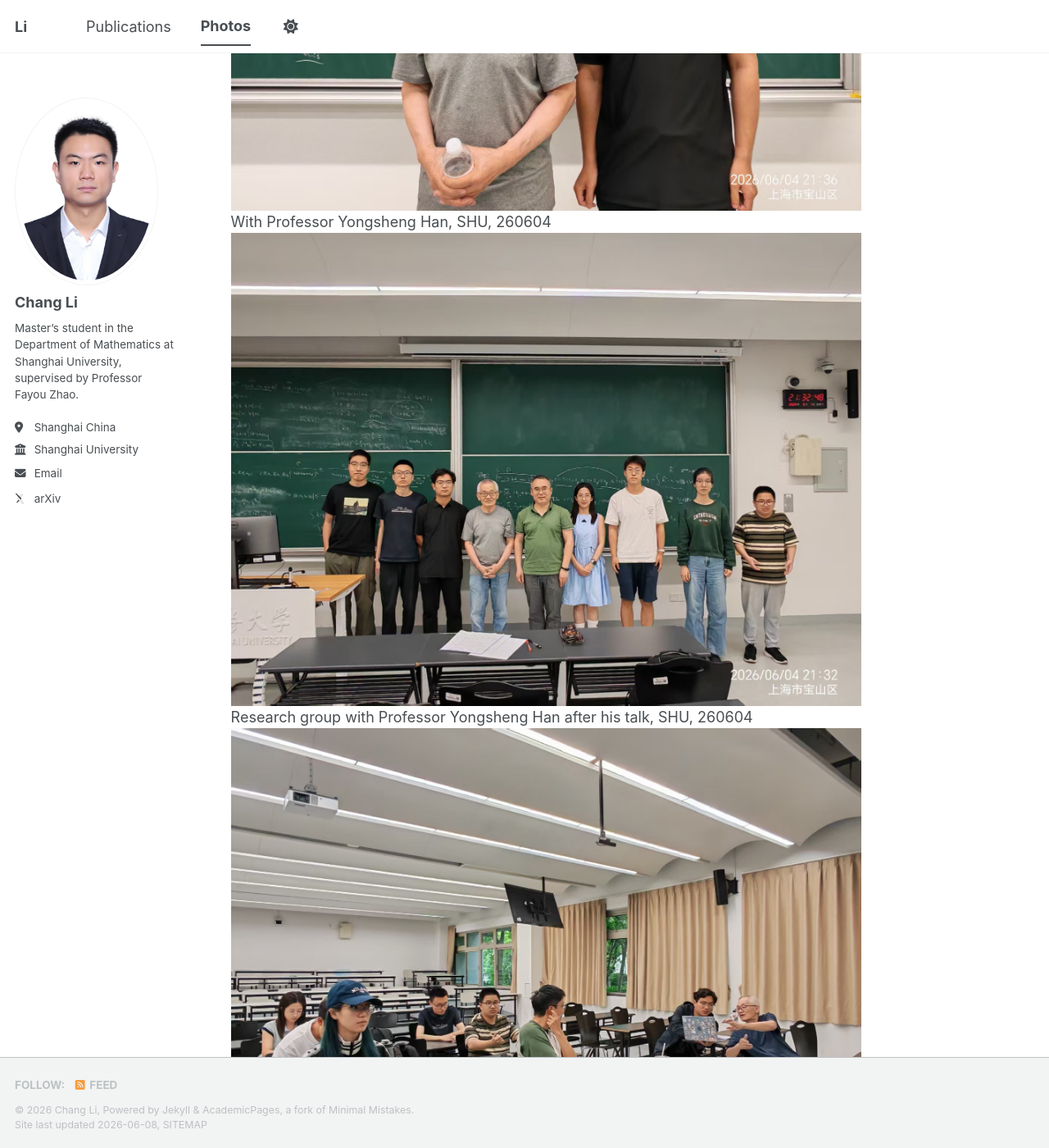
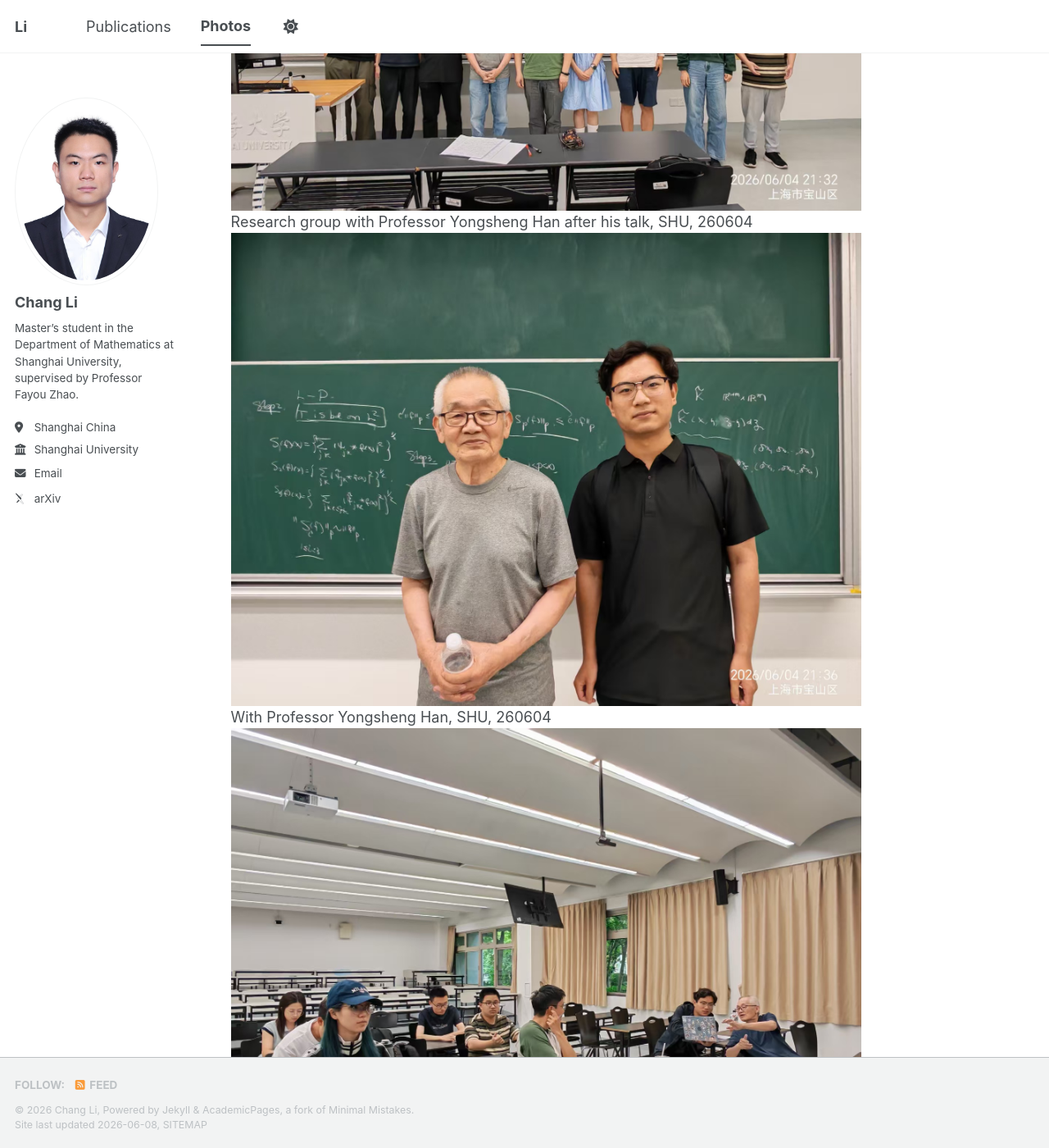
Before and after one commit to Chang-Li-0312/Chang-Li-0312.github.io, a Jekyll site: the page built from _pages/photos.md, in a window 1280 px wide and 1400 px high, scrolled down 10370 px. Shown: the whole window at 82% size. Built offline with Jekyll 4.4.1, drawn with Linux system fonts in a browser that asks for light colours; some web fonts are replaced; a script bundle is joined from its source files by our own code; library files that are not in the unit come from our copies.

Commit message:
Update photos.md

```diff
--- a/_pages/photos.md
+++ b/_pages/photos.md
@@ -117,12 +117,7 @@ author_profile: true
     </a >
     <div class="gallery-caption">With my girlfriend Nan Lei, SHU, 260601</div>
   </div>
-  <div class="gallery-item">
-    <a href="/images/11.jpg" target="_blank">
-      <img src="/images/11.jpg" alt="With Professor Yongsheng Han, SHU, 260604" loading="lazy">
-    </a >
-    <div class="gallery-caption">With Professor Yongsheng Han, SHU, 260604</div>
-  </div>
+
 
   <div class="gallery-item">
     <a href="/images/13.jpg" target="_blank">
@@ -132,6 +127,14 @@ author_profile: true
   </div>
 
   <div class="gallery-item">
+    <a href="/images/11.jpg" target="_blank">
+      <img src="/images/11.jpg" alt="With Professor Yongsheng Han, SHU, 260604" loading="lazy">
+    </a >
+    <div class="gallery-caption">With Professor Yongsheng Han, SHU, 260604</div>
+  </div>
+
+
+  <div class="gallery-item">
     <a href="/images/12.jpg" target="_blank">
       <img src="/images/12.jpg" alt="Research group discussion with Professor Yongsheng Han, SHU, 260605" loading="lazy">
     </a >
```
